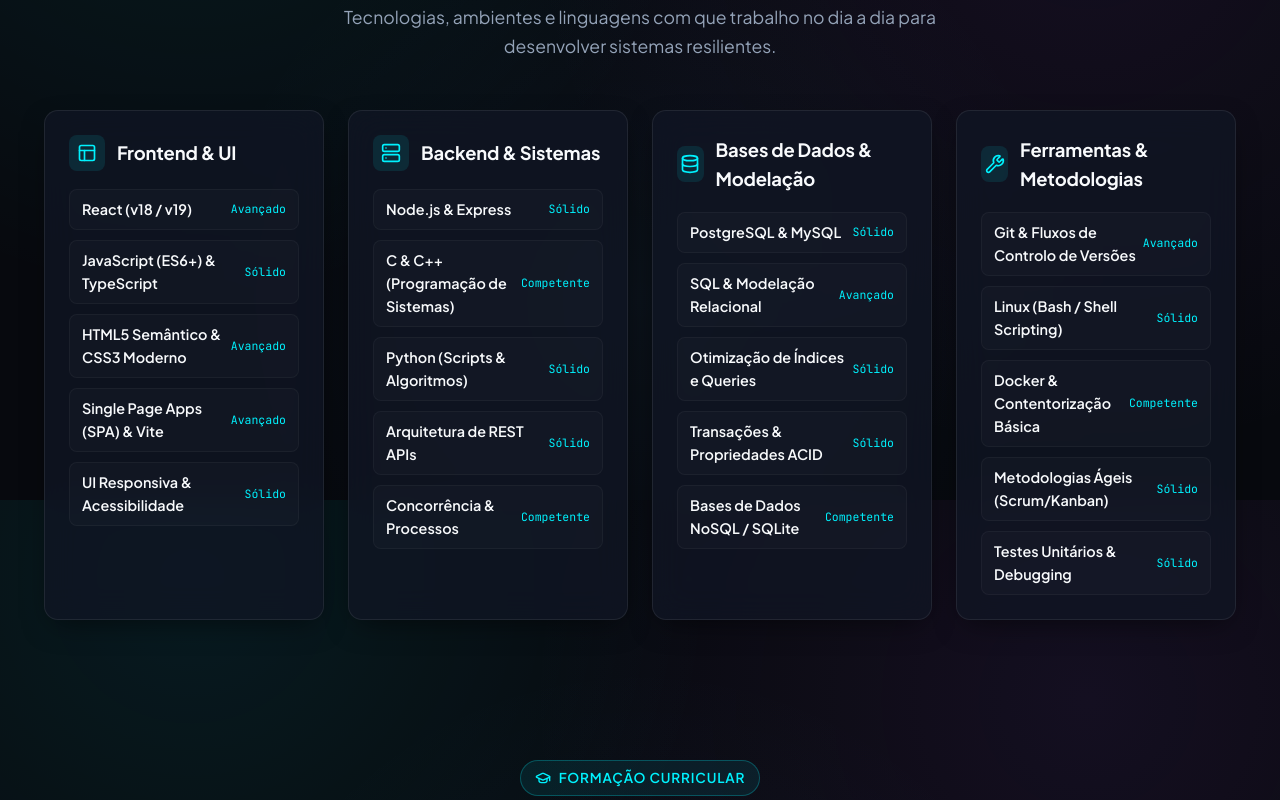
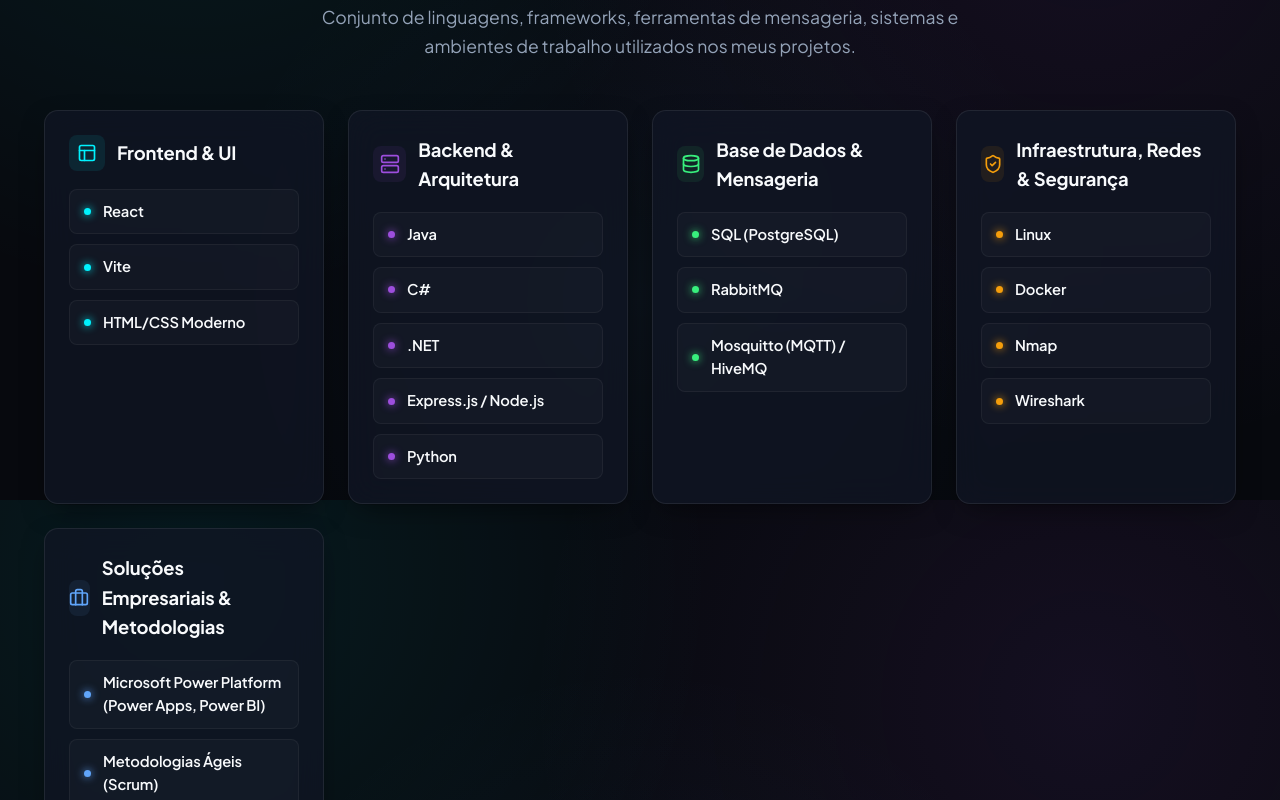
Before and after one commit to Telmo47/personal_website, a React (Vite) app: page / in a window 1280 px wide. Shown: the part 3500-4300 px from the top of the page. Built offline with nearby package versions, Linux system fonts and the light colour scheme.

Commit message:
feat: update tech stack with 5 core categories and clean tag lists

```diff
--- a/src/App.jsx
+++ b/src/App.jsx
@@ -73,7 +73,7 @@
         />
 
         {/* Stack Tecnológica */}
-        <TechStack />
+        <TechStack categories={portfolioData.techStack} />
 
         {/* Percurso Académico & Estado Atual */}
         <AcademicJourney timeline={portfolioData.academicTimeline} />
--- a/src/components/TechStack.jsx
+++ b/src/components/TechStack.jsx
@@ -1,53 +1,23 @@
 import React from 'react';
-import { Cpu, Layout, Server, Database, Wrench } from 'lucide-react';
+import { Cpu, Layout, Server, Database, ShieldCheck, Briefcase, Zap } from 'lucide-react';
 
-export default function TechStack() {
-  const stackCategories = [
-    {
-      title: 'Frontend & UI',
-      icon: <Layout size={20} />,
-      items: [
-        { name: 'React (v18 / v19)', level: 'Avançado' },
-        { name: 'JavaScript (ES6+) & TypeScript', level: 'Sólido' },
-        { name: 'HTML5 Semântico & CSS3 Moderno', level: 'Avançado' },
-        { name: 'Single Page Apps (SPA) & Vite', level: 'Avançado' },
-        { name: 'UI Responsiva & Acessibilidade', level: 'Sólido' },
-      ],
-    },
-    {
-      title: 'Backend & Sistemas',
-      icon: <Server size={20} />,
-      items: [
-        { name: 'Node.js & Express', level: 'Sólido' },
-        { name: 'C & C++ (Programação de Sistemas)', level: 'Competente' },
-        { name: 'Python (Scripts & Algoritmos)', level: 'Sólido' },
-        { name: 'Arquitetura de REST APIs', level: 'Sólido' },
-        { name: 'Concorrência & Processos', level: 'Competente' },
-      ],
-    },
-    {
-      title: 'Bases de Dados & Modelação',
-      icon: <Database size={20} />,
-      items: [
-        { name: 'PostgreSQL & MySQL', level: 'Sólido' },
-        { name: 'SQL & Modelação Relacional', level: 'Avançado' },
-        { name: 'Otimização de Índices e Queries', level: 'Sólido' },
-        { name: 'Transações & Propriedades ACID', level: 'Sólido' },
-        { name: 'Bases de Dados NoSQL / SQLite', level: 'Competente' },
-      ],
-    },
-    {
-      title: 'Ferramentas & Metodologias',
-      icon: <Wrench size={20} />,
-      items: [
-        { name: 'Git & Fluxos de Controlo de Versões', level: 'Avançado' },
-        { name: 'Linux (Bash / Shell Scripting)', level: 'Sólido' },
-        { name: 'Docker & Contentorização Básica', level: 'Competente' },
-        { name: 'Metodologias Ágeis (Scrum/Kanban)', level: 'Sólido' },
-        { name: 'Testes Unitários & Debugging', level: 'Sólido' },
-      ],
-    },
-  ];
+export default function TechStack({ categories = [] }) {
+  const getIcon = (iconName) => {
+    switch (iconName) {
+      case 'Layout':
+        return <Layout size={20} />;
+      case 'Server':
+        return <Server size={20} />;
+      case 'Database':
+        return <Database size={20} />;
+      case 'ShieldCheck':
+        return <ShieldCheck size={20} />;
+      case 'Briefcase':
+        return <Briefcase size={20} />;
+      default:
+        return <Zap size={20} />;
+    }
+  };
 
   return (
     <section id="stack" className="stack-section">
@@ -59,23 +29,38 @@
           </div>
           <h2 className="section-title">Stack Tecnológica</h2>
           <p className="section-subtitle">
-            Tecnologias, ambientes e linguagens com que trabalho no dia a dia para desenvolver sistemas resilientes.
+            Conjunto de linguagens, frameworks, ferramentas de mensageria, sistemas e ambientes de trabalho utilizados nos meus projetos.
           </p>
         </div>
 
         <div className="stack-categories-grid">
-          {stackCategories.map((category, idx) => (
+          {categories.map((category, idx) => (
             <div key={idx} className="stack-box glass-card">
               <div className="stack-box-header">
-                <div className="stack-box-icon">{category.icon}</div>
+                <div
+                  className="stack-box-icon"
+                  style={{
+                    color: category.color,
+                    background: `${category.color}15`,
+                    borderColor: `${category.color}35`,
+                  }}
+                >
+                  {getIcon(category.icon)}
+                </div>
                 <h3>{category.title}</h3>
               </div>
 
               <div className="stack-items-list">
                 {category.items.map((item, i) => (
                   <div key={i} className="stack-item">
-                    <span className="stack-item-name">{item.name}</span>
-                    <span className="stack-item-badge">{item.level}</span>
+                    <span
+                      className="stack-bullet"
+                      style={{
+                        backgroundColor: category.color,
+                        boxShadow: `0 0 8px ${category.color}`,
+                      }}
+                    ></span>
+                    <span className="stack-item-name">{item}</span>
                   </div>
                 ))}
               </div>
--- a/src/data/portfolioData.js
+++ b/src/data/portfolioData.js
@@ -143,6 +143,43 @@
     },
   ],
 
+  techStack: [
+    {
+      title: "Frontend & UI",
+      icon: "Layout",
+      color: "#00f2fe",
+      items: ["React", "Vite", "HTML/CSS Moderno"],
+    },
+    {
+      title: "Backend & Arquitetura",
+      icon: "Server",
+      color: "#9d4edd",
+      items: ["Java", "C#", ".NET", "Express.js / Node.js", "Python"],
+    },
+    {
+      title: "Base de Dados & Mensageria",
+      icon: "Database",
+      color: "#38ef7d",
+      items: ["SQL (PostgreSQL)", "RabbitMQ", "Mosquitto (MQTT) / HiveMQ"],
+    },
+    {
+      title: "Infraestrutura, Redes & Segurança",
+      icon: "ShieldCheck",
+      color: "#f59e0b",
+      items: ["Linux", "Docker", "Nmap", "Wireshark"],
+    },
+    {
+      title: "Soluções Empresariais & Metodologias",
+      icon: "Briefcase",
+      color: "#60a5fa",
+      items: [
+        "Microsoft Power Platform (Power Apps, Power BI)",
+        "Metodologias Ágeis (Scrum)",
+        "Git / Controlo de Versões",
+      ],
+    },
+  ],
+
   academicTimeline: [
     {
       period: "1º Ano — Fundações da Computação",
--- a/src/index.css
+++ b/src/index.css
@@ -985,22 +985,32 @@
 .stack-item {
   display: flex;
   align-items: center;
-  justify-content: space-between;
-  padding: 8px 12px;
-  background: rgba(255, 255, 255, 0.02);
+  gap: 12px;
+  padding: 10px 14px;
+  background: rgba(255, 255, 255, 0.025);
   border-radius: var(--radius-sm);
-  border: 1px solid rgba(255, 255, 255, 0.04);
+  border: 1px solid rgba(255, 255, 255, 0.05);
+  transition: var(--transition);
+}
+
+.stack-item:hover {
+  background: rgba(255, 255, 255, 0.06);
+  border-color: rgba(255, 255, 255, 0.18);
+  transform: translateX(3px);
+}
+
+.stack-bullet {
+  width: 7px;
+  height: 7px;
+  border-radius: 50%;
+  flex-shrink: 0;
 }
 
 .stack-item-name {
-  font-size: 0.9rem;
+  font-size: 0.92rem;
   font-weight: 600;
-}
-
-.stack-item-badge {
-  font-family: var(--font-mono);
-  font-size: 0.72rem;
-  color: var(--accent-cyan);
+  color: var(--text-primary);
+  letter-spacing: -0.01em;
 }
 
 /* =========================================================
```
